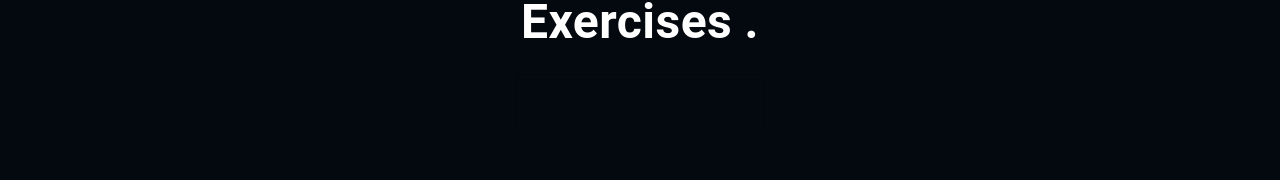
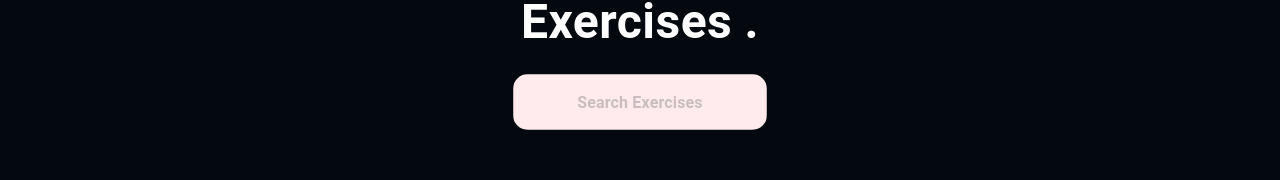
Before and after one commit to Kelly-kells/fit-fam, a React (Create React App) app: page / in a window 1280 px wide. Shown: the part 1245-1425 px from the top of the page. Built offline with nearby package versions, Linux system fonts and the light colour scheme.

Commit message:
search-section

```diff
--- a/src/components/Search.js
+++ b/src/components/Search.js
@@ -15,7 +15,14 @@ const Search = () => {
         Exercises .
       </Typography>
       <Box position="relative" mb="72px">
-        <TextField />
+        <TextField className="textfield"
+       sx={{ input: { color: 'gray', fontWeight: "700", textAlign: "center", border: "none"} }}
+        height="76px"
+        value=""
+        onChange={(e) =>{}}
+        placeholder="Search Exercises"
+        type="text"
+        />
       </Box>
     </Stack>
   );
--- a/src/index.css
+++ b/src/index.css
@@ -15,3 +15,7 @@ Img{
     margin-top: -330px;
 
   }
+  .textfield{
+    background-color: #ffebee;
+    border-radius: 15px;
+  }
```
